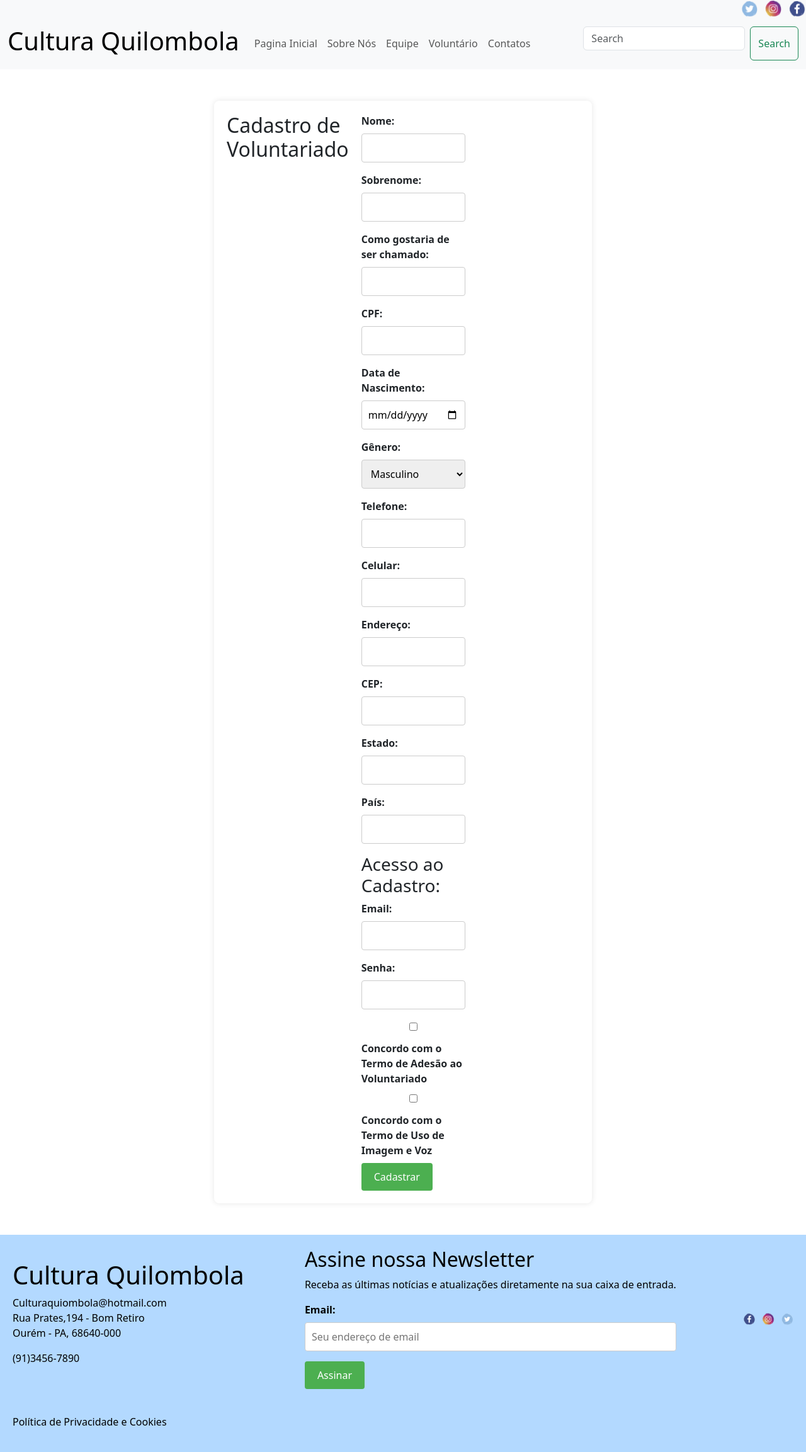
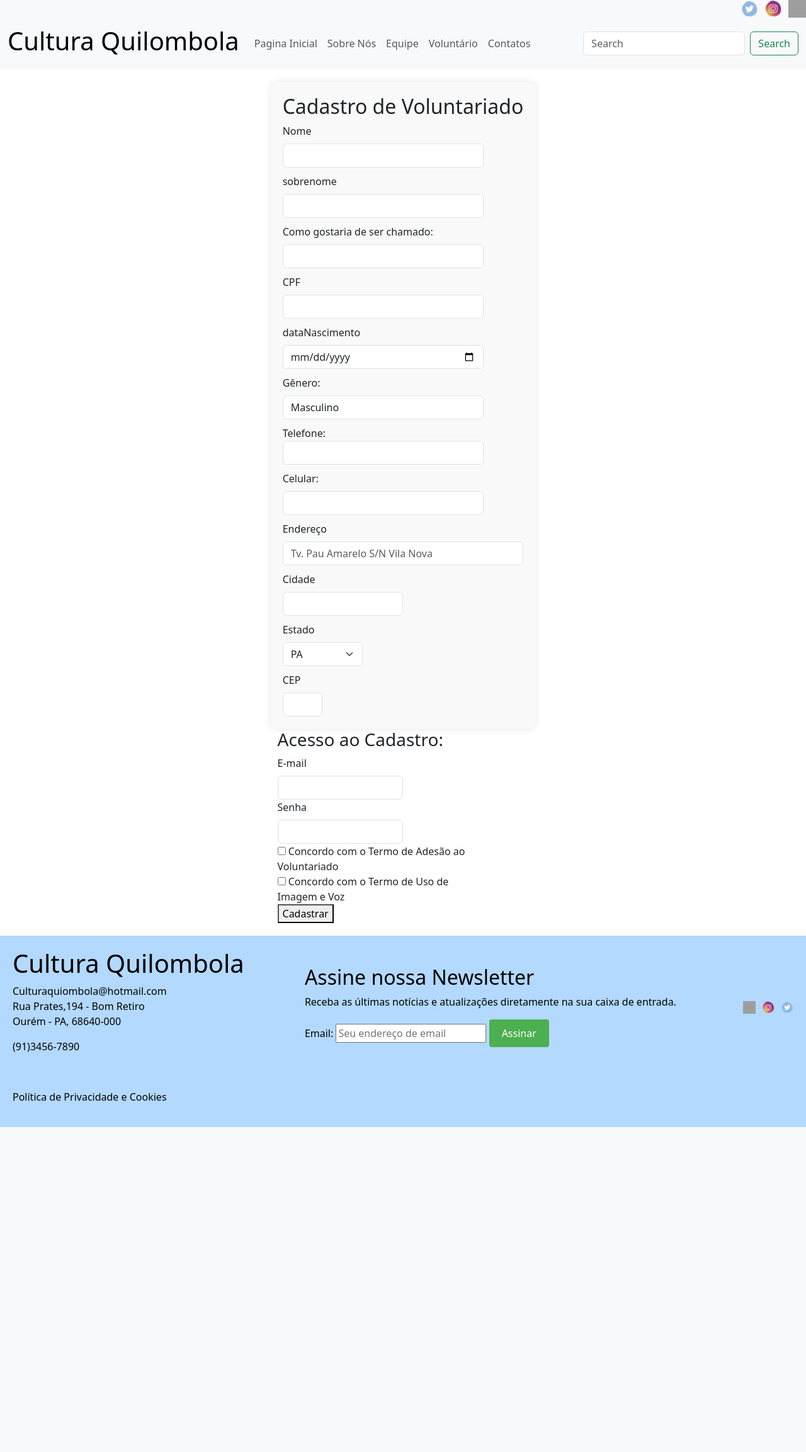
Before and after one commit to WerllonSantos/CulturaQuilombola, a Django app: page /culturaquilombola/voluntario/ in a window 1280 px wide. Shown: the whole page at 63% size. After the commit the page ends 1790 px from the top, so only its background shows below. Run offline with Django 5.2, Linux system fonts and the light colour scheme; grey boxes are pictures that could not be loaded.

Commit message:
reestruturado

```diff
--- a/static/css/style.css
+++ b/static/css/style.css
@@ -1,17 +1,4 @@
- .footer {
-    background-color: #b3d9ff;
-    padding: 10px;
-    text-align: center;
-    color: #000000;
-    justify-content: space-between;
-}
 
-/* Estilo de uma caixa simples */
-.box {
-    border: 1px solid #ccc;
-    padding: 10px;
-    margin-bottom: 20px;
-}
 
 .container {
   max-width: 800px;
@@ -20,6 +7,59 @@
   display: grid;
   grid-template-columns: repeat(3, 1fr);
   grid-gap: 20px;
+  justify-content-center;
+}
+
+.titulo{
+  background-color: #b3d9ff;
+  padding:50px;
+  margin: 10px;
+  border: 30px;
+  font-size:60px;
+  color: black;
+  font-weight: bold;
+  text-align: center;"
+}
+
+.titulo-equipe h1{
+  text-align: center;
+  color: black;
+  font-size: 40px;
+  margin:10px;
+  padding: 20px;
+
+}
+
+.titulo-equipe p{
+  font-size: 20px;
+  font-family: Arial, sans-serif;
+  text-align: center;
+  margin:10px;
+  padding: 20px;
+
+}
+
+.box {
+  display:block;
+  margin:30px auto;
+  background-color: #fff;
+  padding: 20px;
+  border-radius: 8px;
+  box-shadow: 0 0 10px rgba(0, 0, 0, 0.1);
+}
+
+.box h2{
+  font-size: 26px;
+  font-family: Arial, sans-serif;
+  text-align: center;
+  margin-bottom: 10px;
+  font-weight: bold;
+}
+
+.box p{
+  font-size: 14px;
+  font-family: Arial, sans-serif;
+  text-align: justify;
 }
 
 .equipe {
@@ -30,14 +70,9 @@
    width: 100%;
    max-width: 200px;
    height: auto;
-            display: block;
+   display: flex;
    margin-bottom: 10px;
-            align-items: center;
-            justify-content: center;
-
-
 }
-
 
 .equipe h2 {
    margin-bottom: 5px;
@@ -55,5 +90,76 @@
      margin-left: 28px;
      justify-content: center;
      align-items: center;
+}
+
+.newsletter-container button {
+     background-color: #4caf50;
+     color: #fff;
+     padding: 10px 20px;
+     border: none;
+     border-radius: 4px;
+     cursor: pointer;
+}
+
+.newsletter-container button:hover {
+     background-color: #45a049;
+}
+
+
+.container-voluntario {
+    display: block;
+    justify-content: center;
+    align-items: center;
+    padding: 20px;
+    margin: 0 auto;
 
 }
+
+.voluntario {
+        max-width: 600px;
+        padding: 20px;
+        background-color: #f9f9f9;
+        border-radius: 10px;
+        box-shadow: 0px 0px 10px rgba(0, 0, 0, 0.1);
+}
+
+.voluntario form {
+        display: grid;
+        gap: 10px;
+}
+
+.containe2: {
+        margin-top: 20px;
+        padding: 10px;
+        background-color: #f0f0f0;
+        border-radius: 5px;
+        display: block;
+        justify-content: center;
+       align-items: center;
+
+
+}
+
+.voluntario .checkbox-label {
+        display: block;
+        margin-bottom: 10px;
+}
+
+.voluntario button {
+        display: block;
+        margin-top: 20px;
+}
+
+.box-cadastro  button {
+       background-color: #4caf50;
+       color: #fff;
+       padding: 10px;
+       border: none;
+       border-radius: 4px;
+       cursor: pointer;
+       padding:20px;
+}
+
+.box-cadastro button:hover {
+     background-color: #45a049;
+}
--- a/template/menu.html
+++ b/template/menu.html
@@ -1,25 +1,11 @@
 {% extends 'base.html' %}
 {% load static %}
 {% block menu %}
-  <style>
 
-        button {
-            background-color: #4caf50;
-            color: #fff;
-            padding: 10px 20px;
-            border: none;
-            border-radius: 4px;
-            cursor: pointer;
-        }
-
-        button:hover {
-            background-color: #45a049;
-        }
-    </style>
 <div class="d-flex flex-row-reverse bg-body-tertiary">
 
      <a class="nav-link" href="#">
-           <img src="{% static 'img/face.jpeg.png' %}" alt="" style="height: 28px; width: 28px;margin-left: 10px;">
+           <img src="{% static 'img/face.png' %}" alt="" style="height: 28px; width: 28px;margin-left: 10px;">
      </a>
     <a class="nav-link" href="#">
            <img src="{% static 'img/inst.png' %}" alt="Twitter" style="height: 28px; width: 28px;margin-left: 10px;">
@@ -99,7 +85,7 @@
             <div class="social-links" style="display: flex; justify-content: flex-start; ">
 
             <a class="nav-link" href="#">
-                <img src="{% static 'img/face.jpeg.png' %}" alt="facebook" style="  margin-left: 10px;height: 20px; width: 20px; justify-content: flex-start;" >
+                <img src="{% static 'img/face.png' %}" alt="facebook" style="  margin-left: 10px;height: 20px; width: 20px; justify-content: flex-start;" >
             </a>
             <a class="nav-link" href="#">
                 <img src="{% static 'img/inst.png' %}" alt="Twitter" style="  margin-left: 10px;height: 20px; width: 20px; justify-content: flex-start;">
--- a/template/voluntario.html
+++ b/template/voluntario.html
@@ -4,120 +4,121 @@
 {% block body %}
 
 
-    <title>Cadastro de Voluntariado</title>
-    <style>
 
-        .container {
-            max-width: 600px;
-            margin: 50px auto;
-            background-color: #fff;
-            padding: 20px;
-            border-radius: 8px;
-            box-shadow: 0 0 10px rgba(0, 0, 0, 0.1);
-            text-align: left;
-        }
+<div class="container-voluntario d-flex flex-column align-items-center">
+<div class="voluntario">
+        <h2 class="text-center">Cadastro de Voluntariado</h2>
+        <form action="#" method="post">
+        <div class="col-md-10">
+            <label for="name" class="form-label">Nome</label>
+            <input type="text" class="form-control" id="name">
+        </div>
 
-        label {
-            display: block;
-            margin-bottom: 8px;
-            font-weight: bold;
-        }
+        <div class="col-md-10">
+        <label for="sobrenome" class="form-label">sobrenome</label>
+        <input type="text" class="form-control" id="sobrenome">
+        </div>
 
-        input, select {
-            width: 100%;
-            padding: 10px;
-            margin-bottom: 16px;
-            border: 1px solid #ccc;
-            border-radius: 4px;
-            box-sizing: border-box;
+        <div class="col-md-10">
+        <label for="apelido" class="form-label">Como gostaria de ser chamado:</label>
+        <input type="text" class="form-control" id="apelido">
+        </div>
 
-        }
+        <div class="col-md-10">
+        <label for="cpf" class="form-label">CPF</label>
+        <input type="text" class="form-control" id="CPF">
+        </div>
 
-        button {
-            background-color: #4caf50;
-            color: #fff;
-            padding: 10px 20px;
-            border: none;
-            border-radius: 4px;
-            cursor: pointer;
-            align-items: flex-start;
-        }
+        <div class="col-md-10">
+        <label for="dataNascimento" class="form-label">dataNascimento</label>
+        <input type="date" class="form-control" id="dataNascimento" >
+         </div>
 
-        button:hover {
-            background-color: #45a049;
-        }
-
-    </style>
-
-
-<div class="container">
-    <h2>Cadastro de Voluntariado</h2>
-    <form action="#" method="post">
-        <label for="nome">Nome:</label>
-        <input type="text" id="nome" name="nome" required>
-
-        <label for="sobrenome">Sobrenome:</label>
-        <input type="text" id="sobrenome" name="sobrenome" required>
-
-        <label for="apelido">Como gostaria de ser chamado:</label>
-        <input type="text" id="apelido" name="apelido" required>
-
-        <label for="cpf">CPF:</label>
-        <input type="text" id="cpf" name="cpf" required>
-
-        <label for="dataNascimento">Data de Nascimento:</label>
-        <input type="date" id="dataNascimento" name="dataNascimento" required>
-
-        <label for="genero">Gênero:</label>
-        <select id="genero" name="genero">
+        <div class="col-md-10">
+        <label for="genero" class="form-label">Gênero:</label>
+        <select type="text"  class="form-control" id="genero">
             <option value="masculino">Masculino</option>
             <option value="feminino">Feminino</option>
             <option value="outro">Outro</option>
         </select>
+        </div>
 
+        <div class="col-md-10">
         <label for="telefone">Telefone:</label>
-        <input type="tel" id="telefone" name="telefone">
+        <input type="tel" class="form-control" id="telefone">
+        </div>
 
-        <label for="celular">Celular:</label>
-        <input type="tel" id="celular" name="celular" required>
+        <div class="col-md-10">
+        <label for="celular"class="form-label">Celular:</label>
+        <input type="tel" class="form-control" id="celular">
+        </div>
 
-        <label for="endereco">Endereço:</label>
-        <input type="text" id="endereco" name="endereco" required>
+        <div class="col-12">
+            <label for="address" class="form-label">Endereço</label>
+            <input type="text" class="form-control" id="address" placeholder="Tv. Pau Amarelo S/N Vila Nova">
+        </div>
+        <div class="col-md-6">
+            <label for="city" class="form-label">Cidade</label>
+            <input type="text" class="form-control" id="city">
+        </div>
+        <div class="col-md-4">
+            <label for="state" class="form-label">Estado</label>
+            <select id="state" class="form-select">
+                <option selected>PA</option>
+                <option>MG</option>
+                <option>SP</option>
+                <option>DF</option>
+                <option>PE</option>
+                <option>MA</option>
+                <option>CE</option>
+                <option>AC</option>
+                <option>PR</option>
+            </select>
+        </div>
+        <div class="col-md-2">
+            <label for="zip" class="form-label">CEP</label>
+            <input type="text" class="form-control" id="zip">
+        </form>
+        </div>
+</div>
 
-        <label for="cep">CEP:</label>
-        <input type="text" id="cep" name="cep" required>
-
-        <label for="estado">Estado:</label>
-        <input type="text" id="estado" name="estado" required>
-
-        <label for="pais">País:</label>
-        <input type="text" id="pais" name="pais" required>
+<div class="containe2 d-flex flex-column align-items-center">
+<div class="Acesso ao Cadastro ">
 
         <h3> Acesso ao Cadastro:</h3>
+<form action="#" method="post">
 
+       <div class="col-md-6">
+            <label for="email" class="form-label">E-mail</label>
+            <input type="email" class="form-control" id="email">
+        </div>
 
-        <label for="email">Email:</label>
-        <input type="email" id="email" name="email" required>
+         <div class="col-md-6">
+            <label for="password" class="form-label">Senha</label>
+            <input type="password" class="form-control" id="password">
+        </div>
 
-        <label for="senha">Senha:</label>
-        <input type="password" id="senha" name="senha" required>
-
-
+         <div class="col-md-10">
         <label for="termosVoluntariado" class="checkbox-label">
         <input type="checkbox" id="termosVoluntariado" name="termosVoluntariado" required>
             Concordo com o Termo de Adesão ao Voluntariado
         </label>
+        </div>
 
+        <div class="col-md-10">
         <label for="termosImagem" class="checkbox-label">
         <input type="checkbox" id="termosImagem" name="termosImagem" required>
          Concordo com o Termo de Uso de Imagem e Voz
         </label>
+        </div>
 
+        <div class="col-12">
         <button type="submit">Cadastrar</button>
+        </div>
+
     </form>
+
 </div>
-
-
-
-
+</div>
+</div>
 {% endblock %}
```
Also changed, not shown: template/equipe.html (+41 -86 lines), template/pagina.html (+10 -16 lines), template/sobre.html (+9 -17 lines), static/img/face.jpeg (deleted), static/img/face.jpeg.png (deleted), static/img/image.jpeg (deleted). Lines whose indentation alone changed are shown as unchanged.
